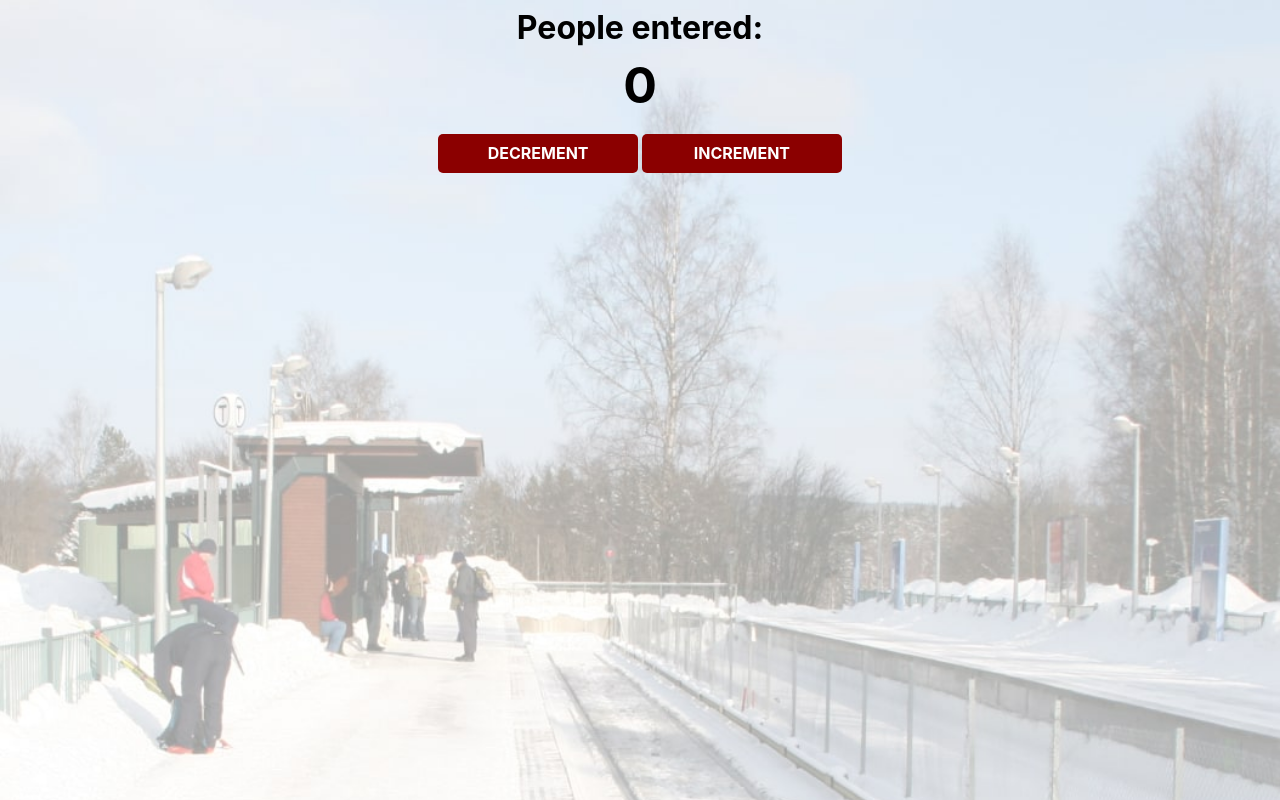
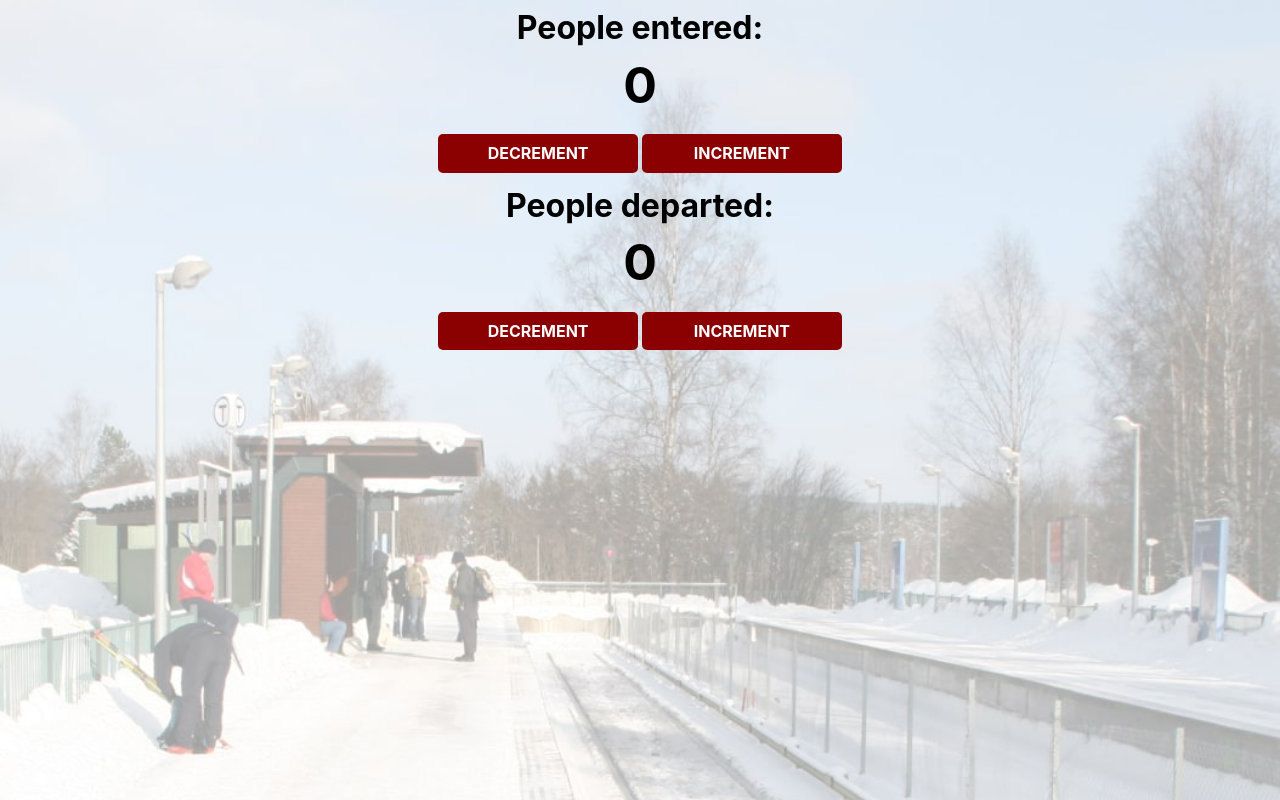
Before and after one commit to sammygee123/js-project, a plain HTML site: page index.html in a window 1280 px wide. Drawn offline with nearby package versions, Linux system fonts and the light colour scheme.

Commit message:
added departure counter and increment and decrement btns for both

```diff
--- a/index.html
+++ b/index.html
@@ -7,6 +7,11 @@
         <h2 id="count-el">0</h2>
         <button id="increment-btn" onclick="decrement()">DECREMENT</button>
         <button id="increment-btn" onclick="increment()">INCREMENT</button>
+
+        <h1>People departed:</h1>
+        <h2 id="count-el2">0</h2>
+        <button id="increment-btn" onclick="decrement2()">DECREMENT</button>
+        <button id="increment-btn" onclick="increment2()">INCREMENT</button>
         <script src="index.js"></script>
     </body>
 </html>
--- a/index.js
+++ b/index.js
@@ -1,7 +1,11 @@
 let countEl=document.getElementById("count-el")
+let countEl2=document.getElementById("count-el2")
 
 console.log(countEl)
 let count = 0
+
+console.log(countEl2)
+let count2 = 0
 
 function increment(){
     count = count + 1
@@ -11,3 +15,12 @@ function decrement(){
     count = count -1
     countEl.innerText = count
 }
+
+function increment2(){
+    count2 = count2 + 1
+    countEl2.innerText = count2
+}
+function decrement2(){
+    count2 = count2 -1
+    countEl2.innerText = count2
+}
```
